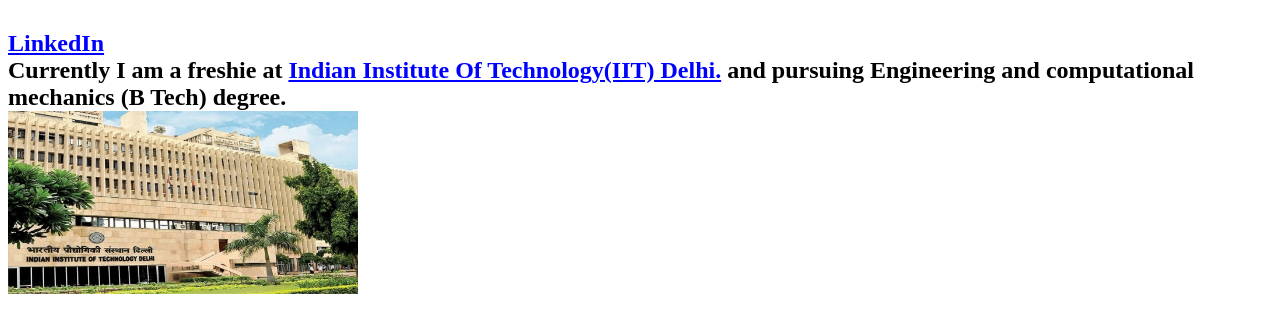
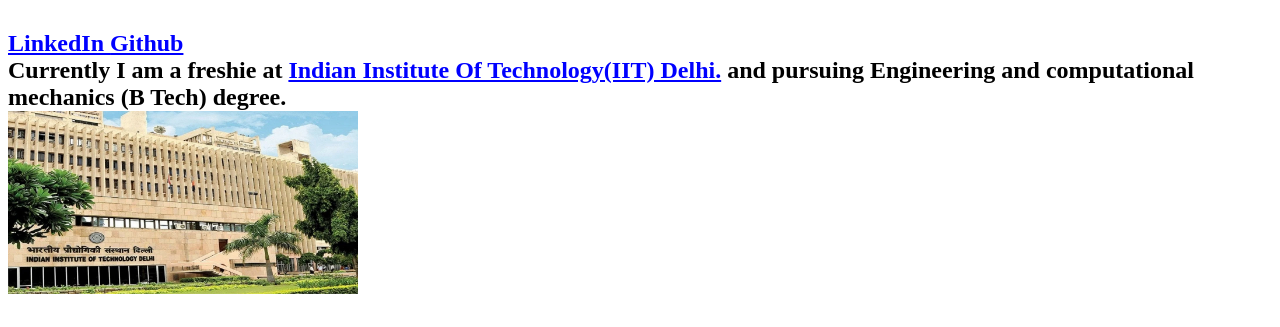
Before and after one commit to Adcode1/htmlcss, a plain HTML site: page index.html in a window 1280 px wide. Shown: the part 438-765 px from the top of the page. Drawn offline with Linux system fonts and the light colour scheme.

Commit message:
Update index.html

```diff
--- a/index.html
+++ b/index.html
@@ -21,6 +21,7 @@
    </div>
 <br>
 <a href="https://www.linkedin.com/in/aditya-sharma-96956b259" > LinkedIn </a>
+<a href="https://github.com/Adcode1">Github</a>
 <br>
     Currently I am a freshie at
     <a href="https://home.iitd.ac.in/" target="blank">Indian Institute Of Technology(IIT) Delhi.</a> and pursuing Engineering and computational mechanics (B Tech) degree.
```
